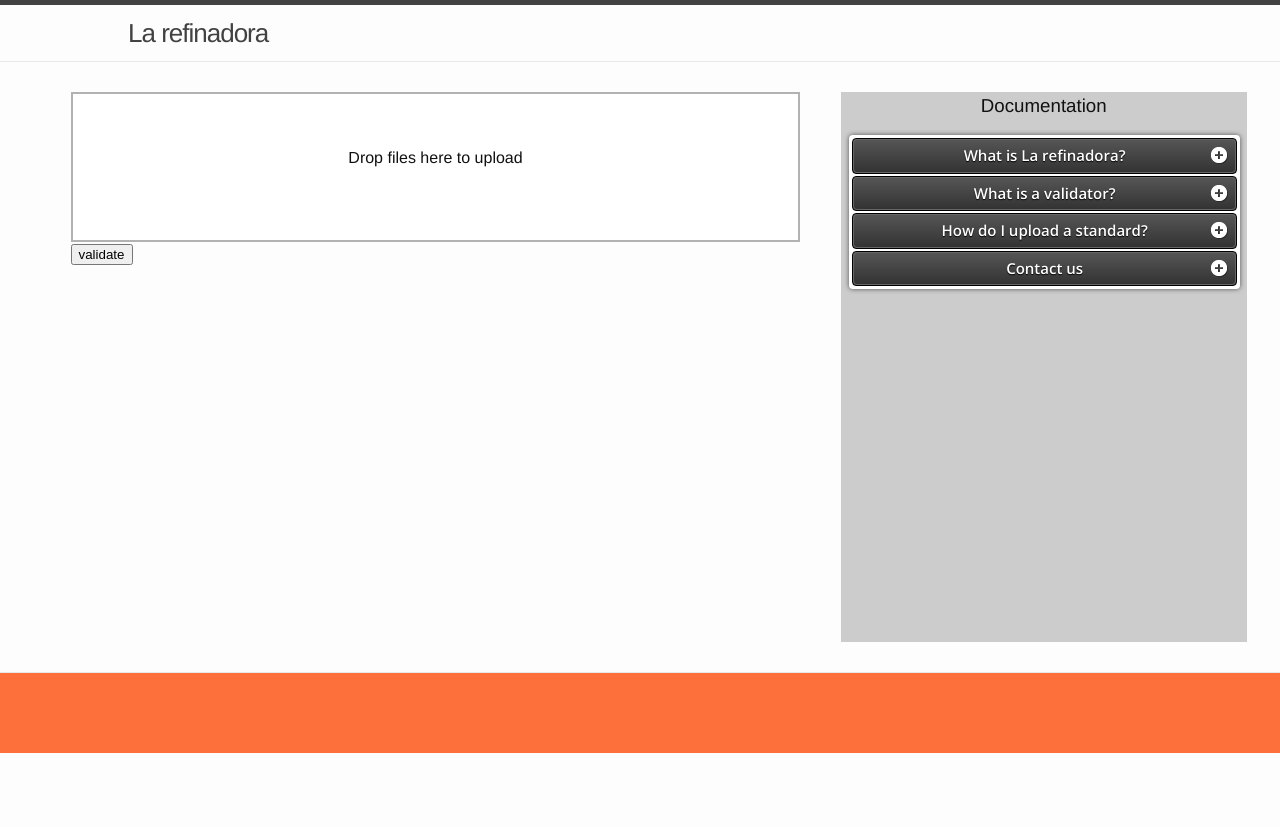
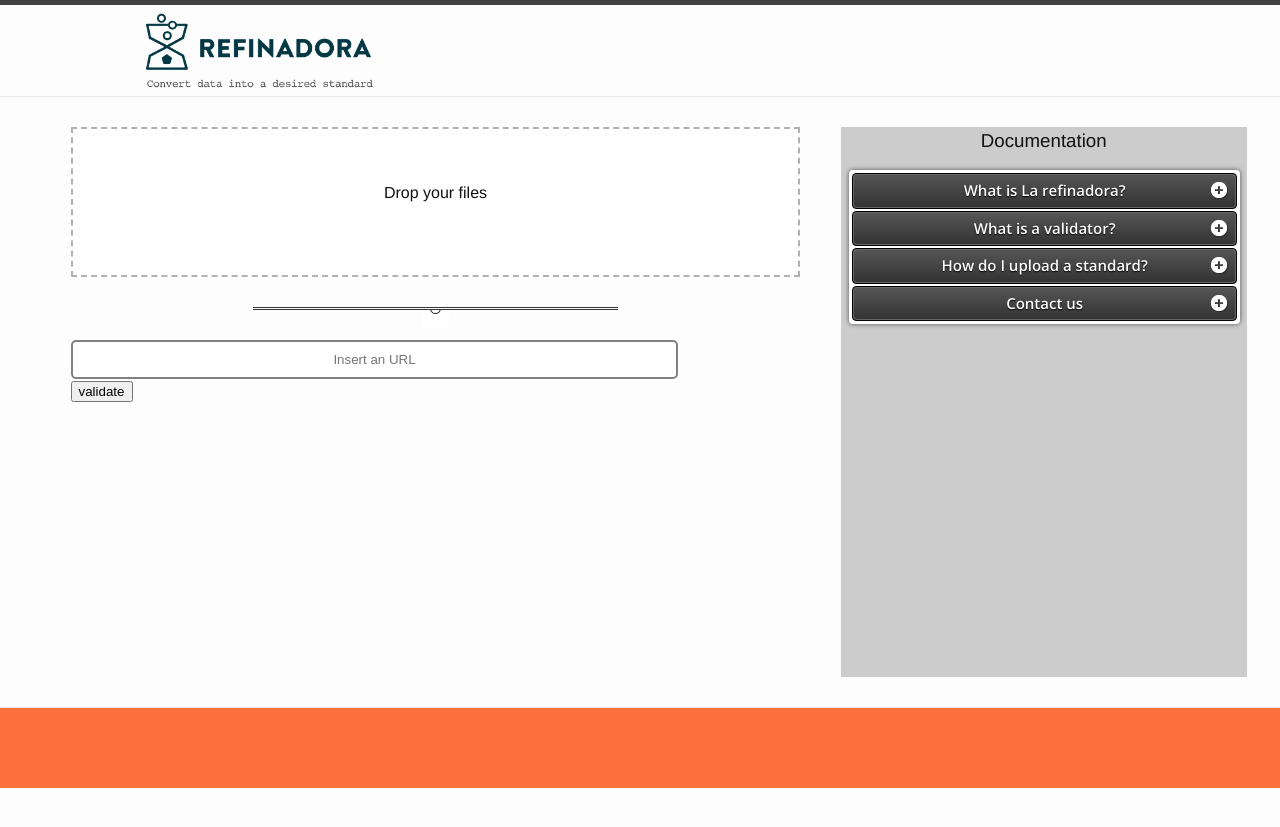
Before and after one commit to mikesaurio/refinadora_static, a Jekyll site: the page built from index.html, in a window 1280 px wide. Shown: the top 827 px of the page. Built offline with Jekyll 4.4.1, drawn with Linux system fonts in a browser that asks for light colours.

Commit message:
se modifica la vista en el landing iniciando diseño sugerido

```diff
--- /dev/null
+++ b/_includes/documentation.html
@@ -0,0 +1,30 @@
+<div class="col-md-4 text-center documentation">
+  <h3>Documentation</h3>
+  <div id='cssmenu'>
+  	<ul>
+      <li class='has-sub'><a href='#'><span>What is La refinadora?</span></a>
+        <ul>
+          blablablablabla
+        </ul>
+      </li>
+      <li class='has-sub'><a href='#'><span>What is a validator?</span></a>
+        <ul>
+          <li><a href='#'><span></span></a></li>
+          <li><a href='#'><span></span></a></li>
+          <li class='last'><a href='#'><span></span></a></li>
+        </ul>
+      </li>
+      <li class='has-sub'><a href='#'><span>How do I upload a standard?</span></a>
+        <ul>
+          <li><a href='#'><span></span></a></li>
+          <li class='last'><a href='#'><span></span></a></li>
+        </ul>
+      </li>
+      <li class='last has-sub'><a href='#'><span>Contact us</span></a>
+        <ul>
+
+        </ul>
+      </li>
+    </ul>
+  </div>
+</div>
--- a/_includes/head.html
+++ b/_includes/head.html
@@ -3,7 +3,6 @@
   <meta http-equiv="X-UA-Compatible" content="IE=edge">
   <meta name="viewport" content="width=device-width, initial-scale=1">
   <script src="http://code.jquery.com/jquery-latest.min.js" type="text/javascript"></script>
-   <script src="script.js"></script>
   <script src="./js/application.js"></script>
   <script src="./js/dropzone.js"></script>
   <script src="./js/acordion.js"></script>
--- a/_includes/header.html
+++ b/_includes/header.html
@@ -1,5 +1,8 @@
 <header class="site-header">
   <div class="wrapper">
-    <a class="site-title" href="{{ site.baseurl }}/">{{ site.title }}</a>
+  <div class="image-container-navbar">
+    <img src="/img/logo.png" class="img-navbar"/>
+  </div>
+
   </div>
 </header>
--- a/_includes/upload.html
+++ b/_includes/upload.html
@@ -1,47 +1,22 @@
 <div class= "row">
   <div class="col-md-8">
     <div class="drop_but">
-      <form action="#" class="dropzone dz-clickable drop">
-        <div class="fallback" id="myId">
+      <form action="#" class="dropzone dz-clickable drop margin-bottom">
+        <div class="fallback" id="dropZoneId">
           <input name="file" type="file" multiple />
         </div>
+      </form>
+      <hr class="style-eight"/>
+      <form action="#">
+        <input type="text" class="input-url" placeholder="Insert an URL"><br>
       </form>
     <button type="button">validate</button>
     </div>
   </div>
-  <div class="col-md-4 text-center documentation">
-    <h3>Documentation</h3>
-    <div id='cssmenu'>
-  		<ul>
-        <li class='has-sub'><a href='#'><span>What is La refinadora?</span></a>
-        <ul>
-          blablablablabla
-        </ul>
-        </li>
-        <li class='has-sub'><a href='#'><span>What is a validator?</span></a>
-          <ul>
-            <li><a href='#'><span></span></a></li>
-            <li><a href='#'><span></span></a></li>
-            <li class='last'><a href='#'><span></span></a></li>
-          </ul>
-        </li>
-        <li class='has-sub'><a href='#'><span>How do I upload a standard?</span></a>
-          <ul>
-            <li><a href='#'><span></span></a></li>
-            <li class='last'><a href='#'><span></span></a></li>
-          </ul>
-        </li>
-        <li class='last has-sub'><a href='#'><span>Contact us</span></a>
-          <ul>
-
-          </ul>
-        </li>
-      </ul>
-    </div>
-  </div>
+   {% include documentation.html %}
 </div>
 
 <script>
-	var myDropzone = new window.Dropzone("div#myId", { url: "/file/post"});
+	var myDropzone = new window.Dropzone("div#dropZoneId", { url: "/file/post"});
 	document.onload = draganddrop();
 </script>
--- a/css/dropzone.css
+++ b/css/dropzone.css
@@ -177,6 +177,7 @@
   min-height: 150px;
   border: 2px solid rgba(0, 0, 0, 0.3);
   background: white;
+  border-style: dashed;
   padding: 20px 20px; }
   .dropzone.dz-clickable {
     cursor: pointer; }
--- a/css/landing.css
+++ b/css/landing.css
@@ -42,3 +42,46 @@
   width: 90%;
   margin: 0 auto;
 }
+
+.margin-bottom{
+	margin-bottom: 30px;
+}
+
+hr.style-eight {
+  padding: 0;
+  border: none;
+  border-top: medium double #333;
+  color: #333;
+  text-align: center;
+  width: 50%;
+  margin: auto;
+}
+hr.style-eight:after {
+    content: '\25CB';
+    display: inline-block;
+    position: relative;
+    top: -0.7em;
+    font-size: 1.5em;
+    padding: 0 0.25em;
+    background: white;
+    margin: -3px;
+}
+.img-navbar{
+    max-width: 100%;
+    height: auto;
+}
+.image-container-navbar{
+  width: 250px;
+  padding: 5px;
+}
+
+.input-url{
+  width: 80%;
+  text-align: center;
+  margin: auto;
+  padding: 10px;
+  border-color: #818181;
+  border-radius: 5px;
+  border-style: solid;
+  border-width: 2px;
+}
--- a/js/dropzone.js
+++ b/js/dropzone.js
@@ -139,7 +139,7 @@
       hiddenInputContainer: "body",
       capture: null,
       renameFilename: null,
-      dictDefaultMessage: "Drop files here to upload",
+      dictDefaultMessage: "Drop your files",
       dictFallbackMessage: "Your browser does not support drag'n'drop file uploads.",
       dictFallbackText: "Please use the fallback form below to upload your files like in the olden days.",
       dictFileTooBig: "File is too big ({{filesize}}MiB). Max filesize: {{maxFilesize}}MiB.",
```
Also changed, not shown: img/civica_logo.png (added), img/logo.png (added), 3 other files.
